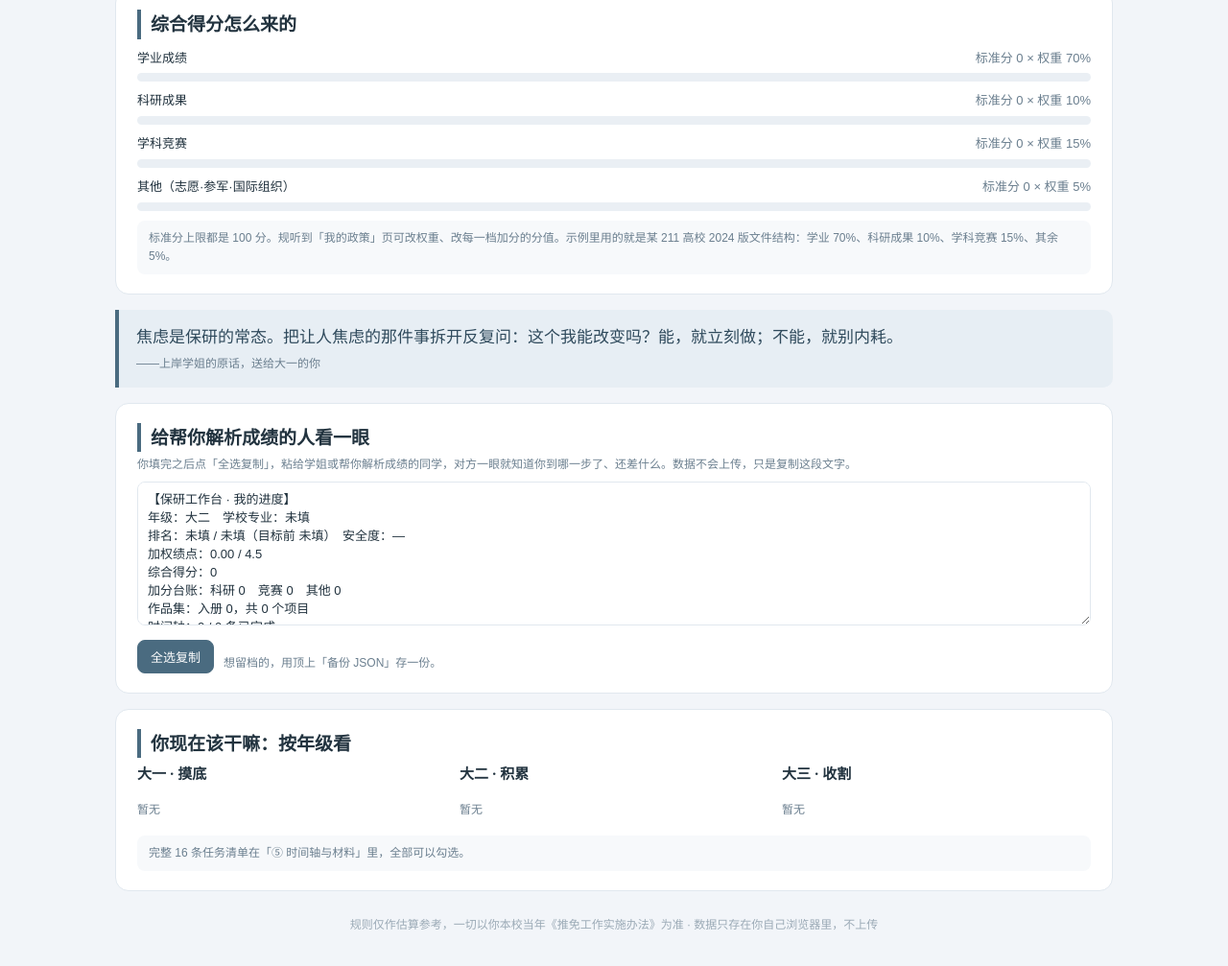
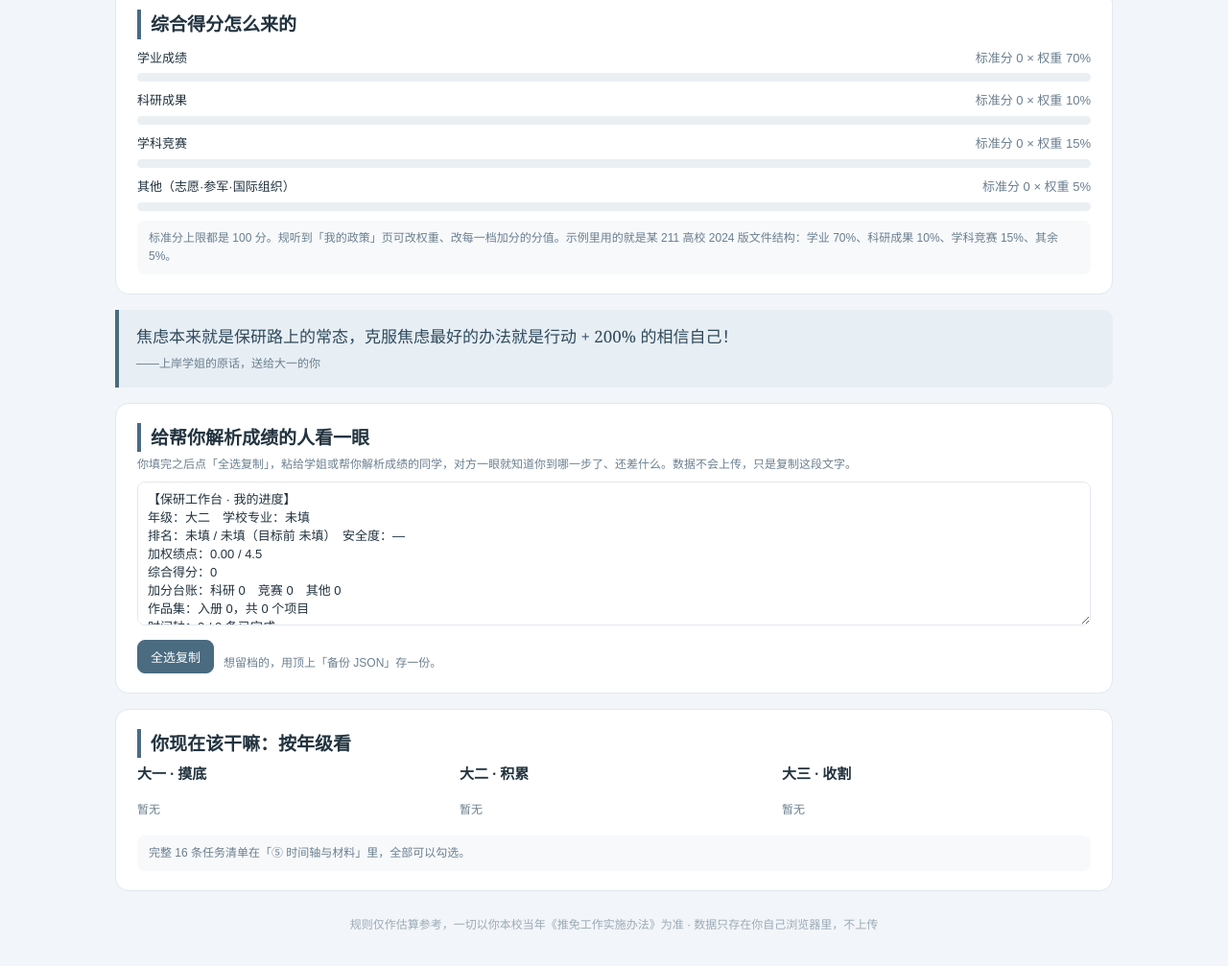
Before and after one commit to gaocrypto123/design-baoyan-workbench, a plain HTML site: page index.html in a window 1280 px wide. Shown: the part 822-1829 px from the top of the page at 96% size. Drawn offline with Linux system fonts and the light colour scheme.

Commit message:
docs: 总览页金句更新为「焦虑本来就是保研路上的常态，克服焦虑最好的办法就是行动 + 200% 的相信自己」

```diff
--- a/index.html
+++ b/index.html
@@ -457,7 +457,7 @@ function pOverview(){
   var c=calc();
   var ring='background:conic-gradient(var(--blue) '+Math.max(0,Math.min(100,c.total))+'%, #E4EAF0 0)';
   var gradeBar=S.timeline.filter(function(x){return x.g==='大三'}).length;
-  var quote='<div class="quote">焦虑是保研的常态。把让人焦虑的那件事拆开反复问：这个我能改变吗？能，就立刻做；不能，就别内耗。<small>——上岸学姐的原话，送给大一的你</small></div>';
+  var quote='<div class="quote">焦虑本来就是保研路上的常态，克服焦虑最好的办法就是行动 + 200% 的相信自己！<small>——上岸学姐的原话，送给大一的你</small></div>';
   return ''
   +'<div class="note">'+((S.demo)?'当前是<b>示例数据</b>（上岸学姐的公开经历，成绩为演示值）。想开始记你自己的，点右上角「清空我的数据」。':'')+'</div>'
   +'<div class="card"><div class="grid g2" style="align-items:center">'
```
